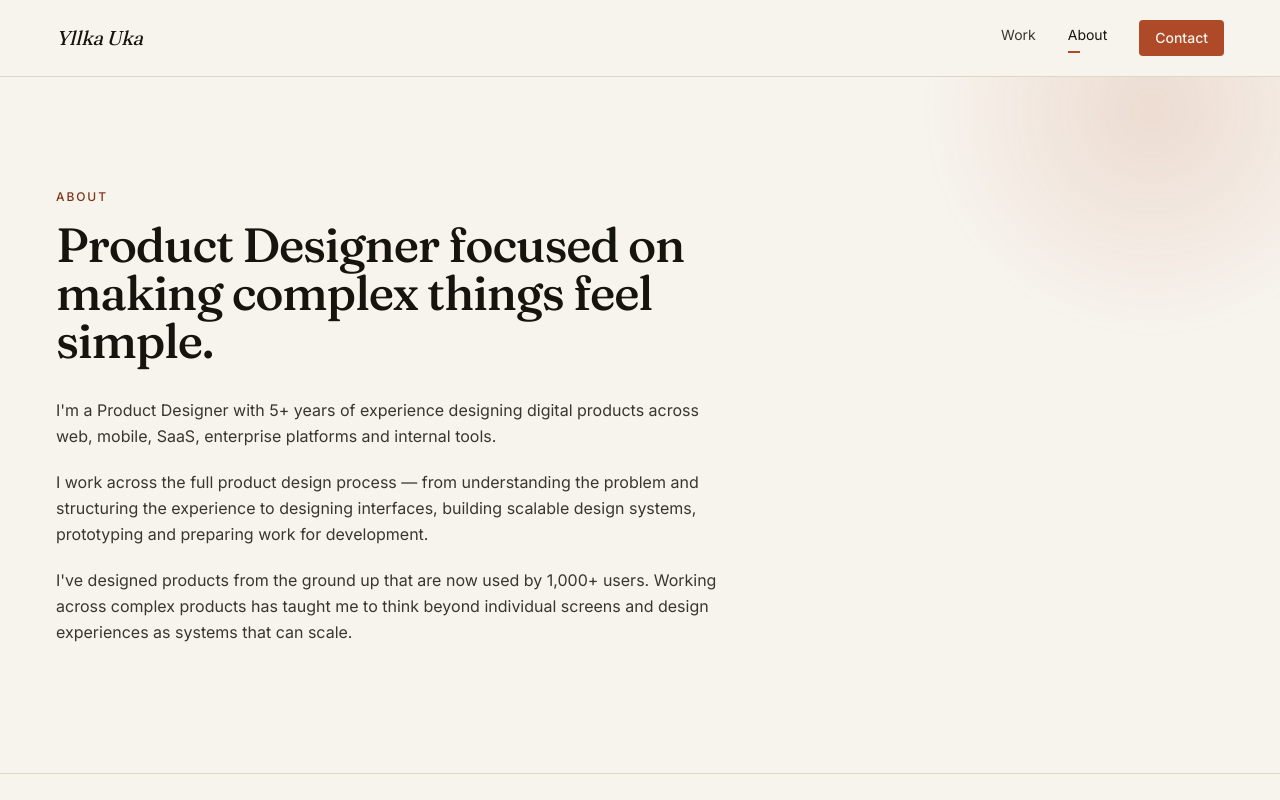
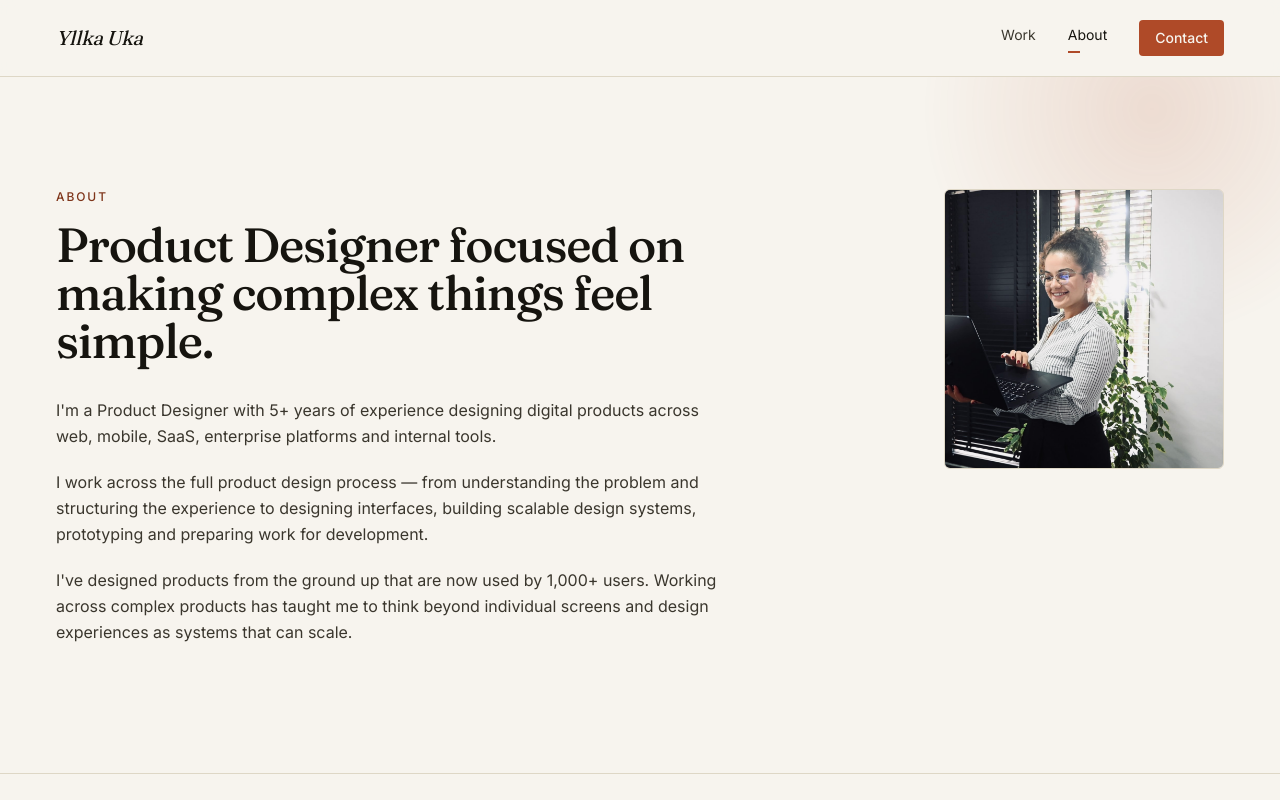
Before and after one commit to yllkauka/yllkauka-portfolio, a Next.js app: page /about in a window 1280 px wide. Shown: the top 800 px of the page. Built offline with nearby package versions, Linux system fonts and the light colour scheme.

Commit message:
Add profile photo back to About page

```diff
--- a/src/app/about/page.tsx
+++ b/src/app/about/page.tsx
@@ -1,4 +1,5 @@
 import type { Metadata } from "next";
+import Image from "next/image";
 import { Container } from "@/components/Container";
 import { SectionHeader } from "@/components/SectionHeader";
 import { Reveal } from "@/components/Reveal";
@@ -17,7 +18,7 @@ export default function AboutPage() {
       <div className="relative">
         <div className="accent-wash" aria-hidden />
         <Container className="pt-20 sm:pt-28">
-          <div className="grid grid-cols-1">
+          <div className="grid grid-cols-1 gap-12 sm:grid-cols-[1fr_280px] sm:items-start sm:gap-16">
             <Reveal>
               <p className="mb-4 text-xs font-medium uppercase tracking-[0.16em] text-accent-ink">
                 About
@@ -31,6 +32,18 @@ export default function AboutPage() {
                     {p}
                   </p>
                 ))}
+              </div>
+            </Reveal>
+            <Reveal delay={120} className="order-first sm:order-none">
+              <div className="relative aspect-square w-full max-w-[280px] overflow-hidden rounded-md border border-line sm:max-w-none">
+                <Image
+                  src="/images/home/profile.jpg"
+                  alt="Yllka Uka"
+                  fill
+                  sizes="280px"
+                  className="object-cover"
+                  priority
+                />
               </div>
             </Reveal>
           </div>
```
